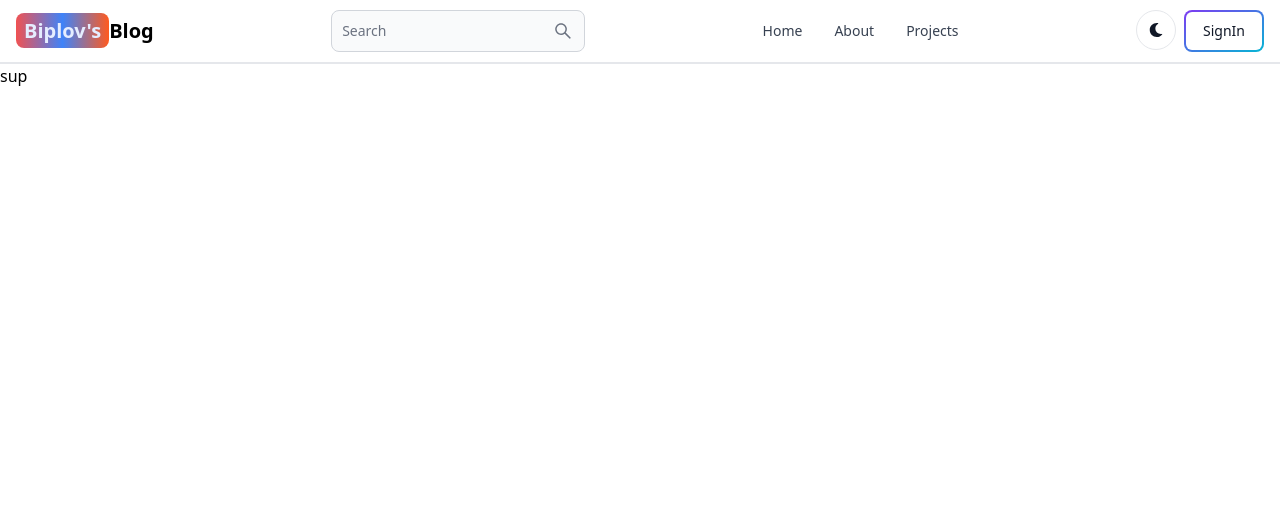
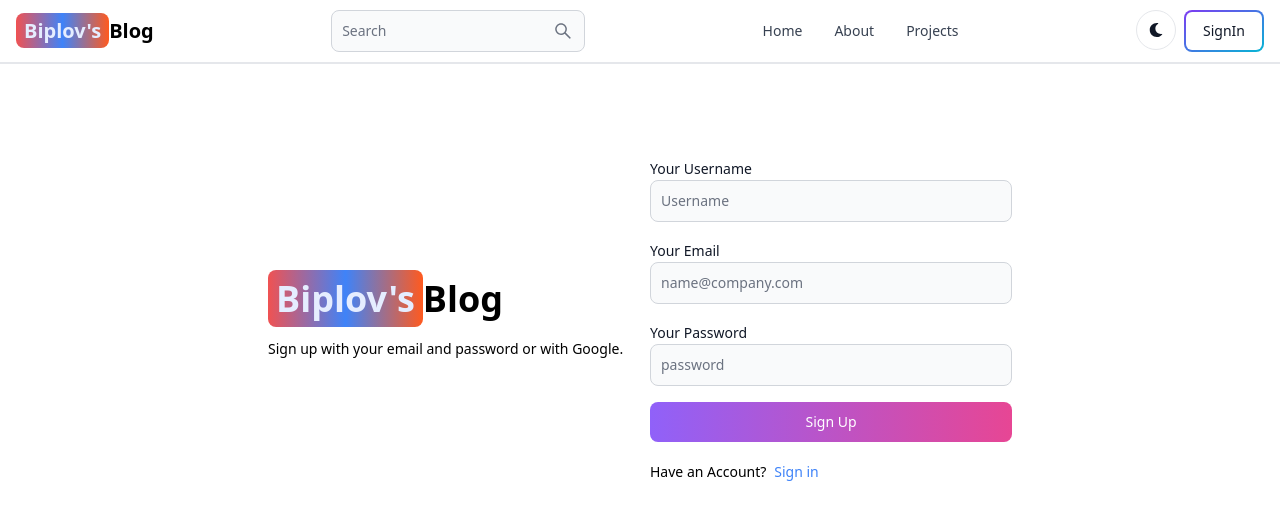
Before and after one commit to bips555/Blog-App, a React (Vite) app in the folder client/: page /sign-up in a window 1280 px wide. Shown: the top 520 px of the page. Built offline with nearby package versions, Linux system fonts and the light colour scheme.

Commit message:
sign up ui completed

```diff
--- a/client/index.html
+++ b/client/index.html
@@ -4,7 +4,7 @@
     <meta charset="UTF-8" />
 
     <meta name="viewport" content="width=device-width, initial-scale=1.0" />
-    <title>Mern BLog</title>
+    <title>Mern Blog</title>
   </head>
   <body>
     <div id="root"></div>
--- a/client/src/Pages/SignUp.jsx
+++ b/client/src/Pages/SignUp.jsx
@@ -1,11 +1,52 @@
-import React from 'react'
-
+import { Button, Label, TextInput } from "flowbite-react";
+import React from "react";
+import { Link } from "react-router-dom";
 const SignUp = () => {
   return (
-    <div>
-   sup
+    <div className="min-h-screen mt-20">
+      <div className="flex p-3 max-w-3xl mx-auto flex-col md:flex-row md:items-center gap-5">
+        <div className="flex-1">
+          <Link to="/" className="font-bold dark:text-white text-4xl">
+            <span className="px-2 py-1 rounded-lg text-indigo-100 bg-gradient-to-r from-red-500 via-blue-500 to-orange-500">
+              Biplov's
+            </span>
+            Blog
+          </Link>
+          <p className="text-sm mt-5">
+            Sign up with your email and password or with Google.
+          </p>
+        </div>
+
+        <div className="flex-1">
+          <form className="flex flex-col gap-4">
+            <div>
+              <Label value="Your Username" />
+              <TextInput type="text" placeholder="Username" id="username" />
+            </div>
+            <div>
+              <Label value="Your Email" />
+              <TextInput type="text" placeholder="name@company.com" id="email" />
+            </div>
+
+            <div>
+              {" "}
+              <Label value="Your Password" />
+              <TextInput type="text" placeholder="password" id="password" />
+            </div>
+            <Button gradientDuoTone='purpleToPink' type="submit">
+              Sign Up</Button>
+
+          </form>
+          <div className="flex gap-2 text-sm mt-5">
+            <span>Have an Account?</span>
+            <Link to='/sign-in' className="text-blue-500">
+             Sign in
+              </Link>
+              </div>
+        </div>
+      </div>
     </div>
-  )
-}
+  );
+};
 
-export default SignUp
+export default SignUp;
```
Also changed, not shown: 1 other file (tests, documents, lock files or other folders).
